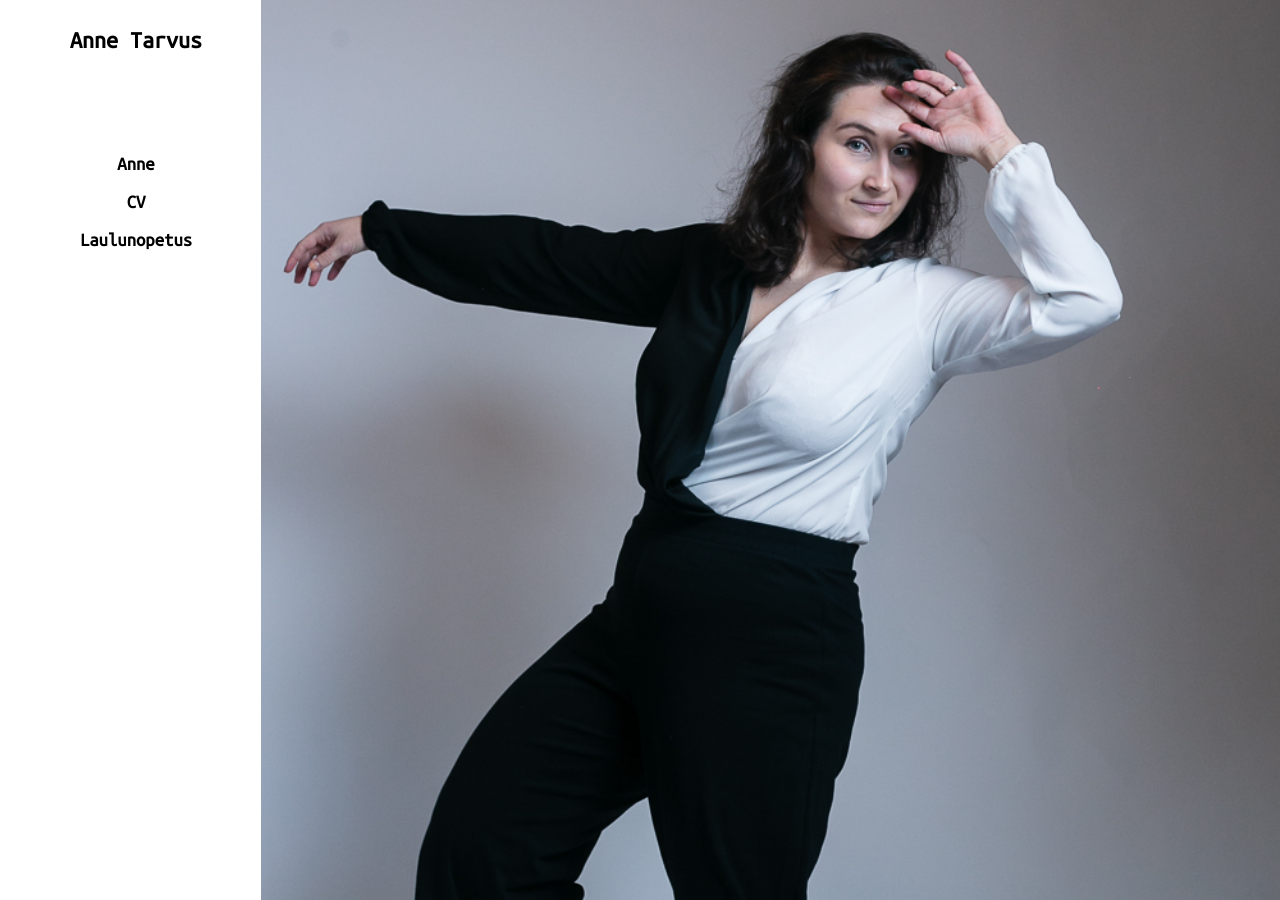
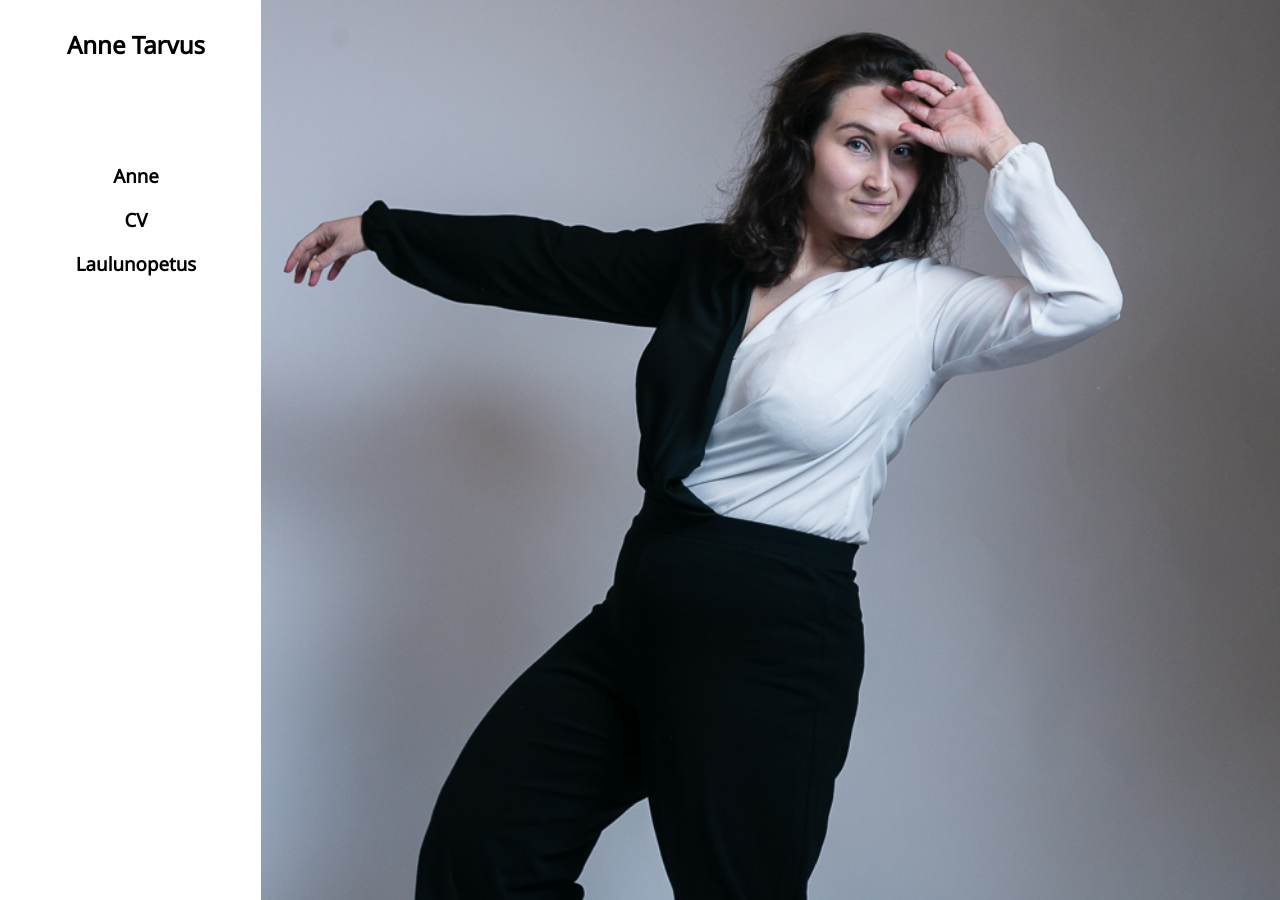
Before and after one commit to AnneTarvus/annetarvus.github.io, a Jekyll site: the page built from index.md, in a window 1280 px wide. Built offline with Jekyll 4.4.1, drawn with Linux system fonts in a browser that asks for light colours.

Commit message:
Changed font

```diff
--- a/_layouts/default.html
+++ b/_layouts/default.html
@@ -4,8 +4,10 @@
     <meta name="viewport" content="width=device-width, initial-scale=1">
     <meta charset="utf-8">
     <title>{{ page.title }} - {{ site.title }}</title>
-    <link href="https://fonts.googleapis.com/css?family=Ubuntu+Mono" rel="stylesheet">
     <link rel="stylesheet" href="{{ "/assets/css/main.css" | relative_url }}">
+    <link rel="preconnect" href="https://fonts.googleapis.com">
+    <link rel="preconnect" href="https://fonts.gstatic.com" crossorigin>
+    <link href="https://fonts.googleapis.com/css2?family=Noto+Sans&display=swap" rel="stylesheet">
   </head>
   <body>
     <div class="wrapper">
--- a/_sass/main.scss
+++ b/_sass/main.scss
@@ -1,14 +1,13 @@
 $backgroundColor: #ffffff;
 $bodyColor: #000000;
 $bodyFont: -apple-system,BlinkMacSystemFont,"Segoe UI",Helvetica,Arial,sans-serif,"Apple Color Emoji","Segoe UI Emoji","Segoe UI Symbol";
-$base-font-family: 'Ubuntu Mono', monospace;
 $sidebarWidth: 20%;
+$font-family: 'Noto Sans', sans-serif;
 
 body {
   background: $backgroundColor;
   color: $bodyColor;
-  // font-family: $bodyFont;
-  font-family: $base-font-family
+  font-family: $font-family
 }
 
 a {
```
